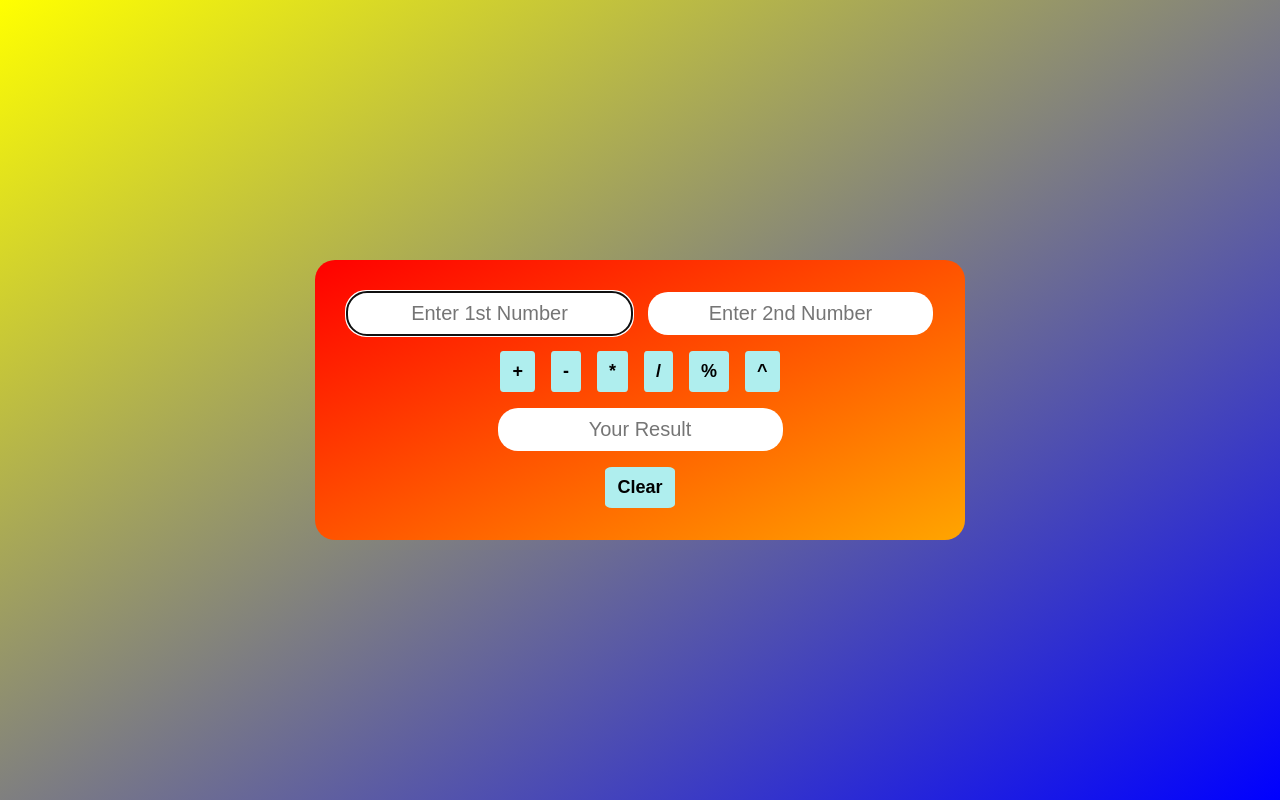
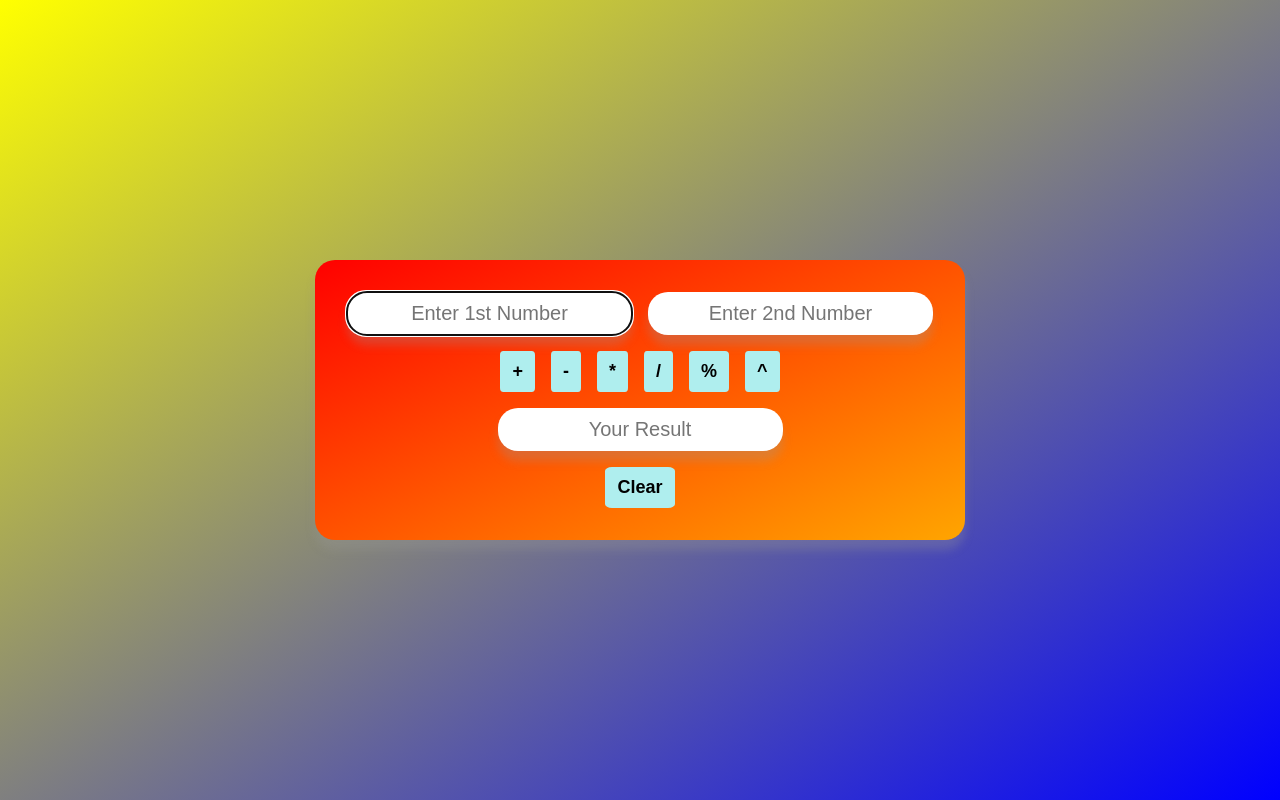
Before and after one commit to Anvesh183/wafercrafts, a plain HTML site: page practice/calculator/index.html in a window 1280 px wide. Drawn offline with Linux system fonts and the light colour scheme.

Commit message:
Fourth Commit

```diff
--- a/practice/calculator/index.css
+++ b/practice/calculator/index.css
@@ -20,6 +20,7 @@ body {
   background-image: linear-gradient(to right bottom, red, orange);
   padding: 2rem;
   border-radius: 20px;
+  box-shadow: 0 10px 10px rgba(151, 151, 151, 0.3);
 }
 
 .number {
@@ -42,6 +43,7 @@ input[type="text"] {
   font-size: 20px;
   border-radius: 20px;
   border: none;
+  box-shadow: 0 10px 10px rgba(151, 151, 151, 0.3);
 }
 
 .btns {
```
